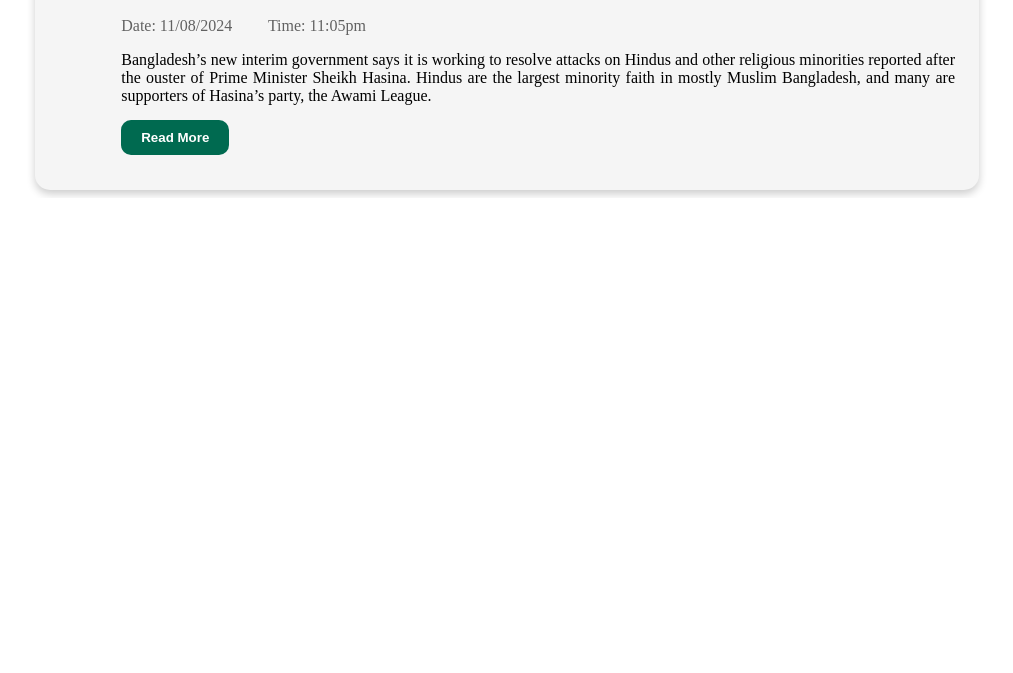
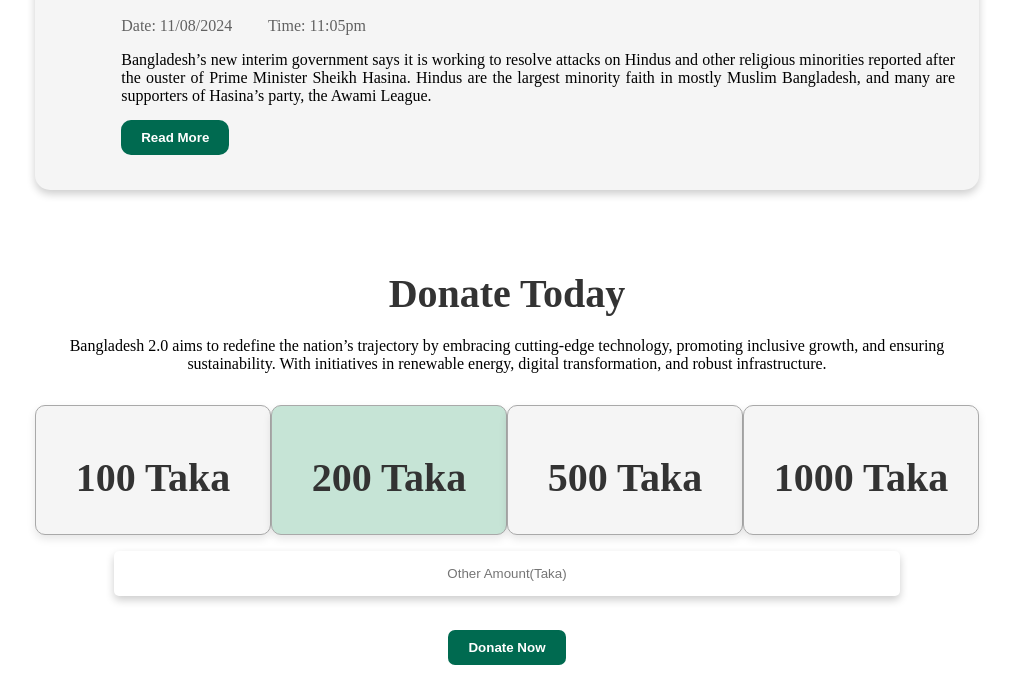
Before and after one commit to arman07k/Assignment-1, a plain HTML site: page index.html in a window 1280 px wide. Shown: the part 4542-5215 px from the top of the page, without its empty margins (133-1146 px from the left). Before the commit the page ends 4740 px from the top, so only its background shows below. Drawn offline with Linux system fonts and the light colour scheme.

Commit message:
donate section added

```diff
--- a/index.html
+++ b/index.html
@@ -234,7 +234,31 @@
             </div>
         </div>
     </section>
-
+     <!-- donate section -->
+     <section class="donate-section">
+        <div class="donate-text-section">
+            <h1>Donate Today</h1>
+            <p>Bangladesh 2.0 aims to redefine the nation’s trajectory by embracing cutting-edge technology, promoting inclusive growth, and ensuring sustainability. With initiatives in renewable energy, digital transformation, and robust infrastructure.</p>
+        </div>
+        <div class="donate-amount-section">
+            <div class="amount-section-items">
+                <h1>100 Taka</h1>
+            </div>
+            <div style="background-color: #C6E4D6" class="amount-section-items">
+                <h1>200 Taka</h1>
+            </div>
+            <div class="amount-section-items">
+                <h1>500 Taka</h1>
+            </div>
+            <div class="amount-section-items">
+                <h1>1000 Taka</h1>
+            </div>
+        </div>
+        <div class="input-donate-section">
+            <input type="text" placeholder="Other Amount(Taka)"><br>
+            <button>Donate Now</button>
+        </div>
+    </section>
     </main>
 </body>
 </html>
--- a/style.css
+++ b/style.css
@@ -330,3 +330,64 @@
 #text-for-news-2{
     margin-left: 1.5rem;
 }
+/* Donate Section */
+.donate-section{
+    margin-top: 5rem;
+}
+.donate-text-section{
+    text-align: center;
+}
+.donate-text-section h1{
+    font-size: 40px;
+}
+.donate-amount-section{
+    display: flex;
+    justify-content: space-around;
+    margin-top: 2rem;
+}
+
+.amount-section-items{
+    width: 240px;
+    height: 128px;
+    background-color: whitesmoke;
+    border-radius: 10px;
+    text-align: center;
+    display: flex;
+    justify-content: center;
+    border: darkgray 1px solid;
+    box-shadow: 0 4px 8px rgba(0, 0, 0, 0.1);
+}
+
+.amount-section-items h1{
+    font-size: 40px;
+    margin-top: 3rem;
+}
+.amount-section-items:hover{
+    background-color: rgba(0, 106, 80, 0.3);
+    color: rgb(69, 13, 13);
+    box-shadow: 0 8px 16px rgba(0, 0, 0, 0.3);
+}
+.input-donate-section input{
+    width: 80%;
+    padding: 15px;
+    border:none;
+    box-shadow: 0 4px 8px rgba(0, 0, 0, 0.2);
+    border-radius: 5px;
+    margin-top: 1rem;
+    text-align: center;
+}
+.input-donate-section{
+    display: flex;
+    justify-content: center;
+    align-items: center;
+    flex-direction: column;
+}
+.input-donate-section button{
+    margin-top: 1rem;
+    padding: 10px 20px 10px 20px;
+    border: none;
+    border-radius: 7px;
+    background-color: #006A50;
+    color: white;
+    font-weight: 600;
+}
```
